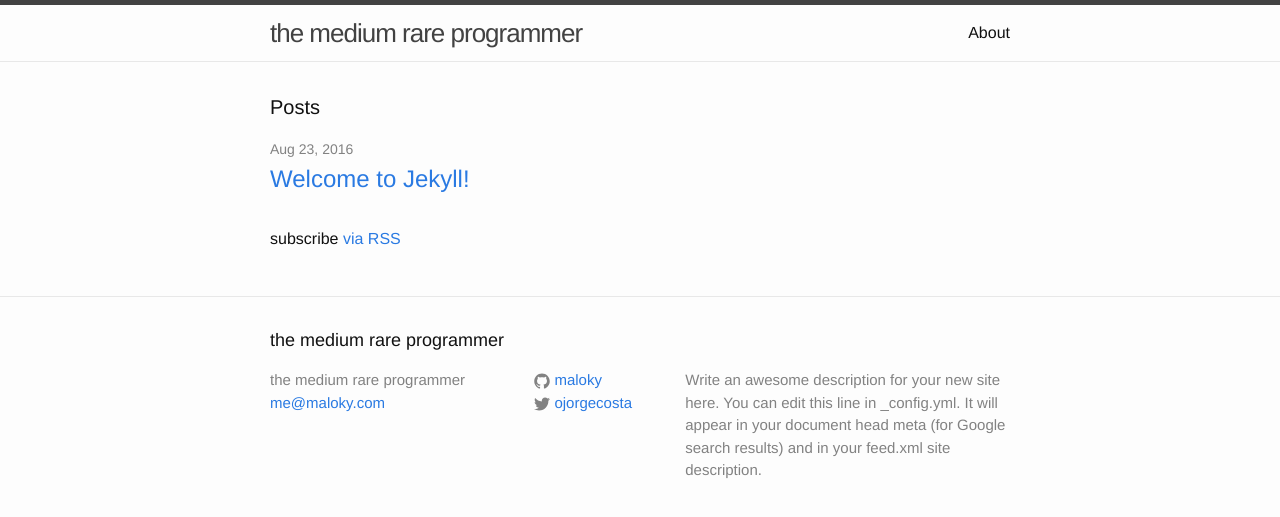
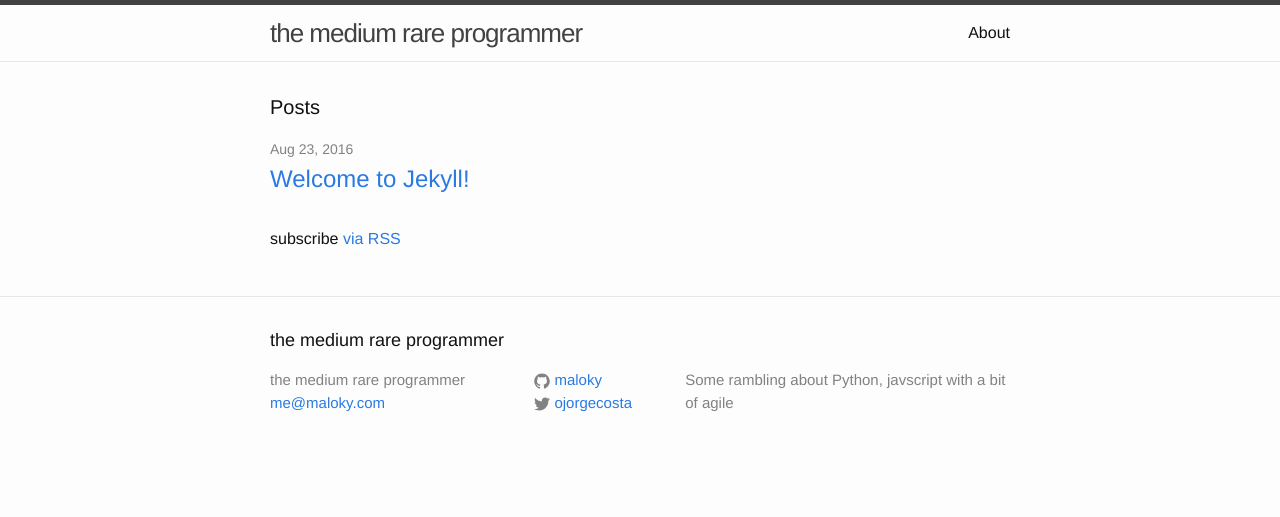
Before and after one commit to maloky/maloky.com, a Jekyll site: the page built from index.html, in a window 1280 px wide. Shown: the top 517 px of the page. Built offline with Jekyll 4.4.1, drawn with Linux system fonts in a browser that asks for light colours.

Commit message:
set url to https

```diff
--- a/_config.yml
+++ b/_config.yml
@@ -9,11 +9,9 @@
 title: the medium rare programmer
 email: me@maloky.com
 description: > # this means to ignore newlines until "baseurl:"
-  Write an awesome description for your new site here. You can edit this
-  line in _config.yml. It will appear in your document head meta (for
-  Google search results) and in your feed.xml site description.
+  Some rambling about Python, javscript with a bit of agile
 baseurl: "" # the subpath of your site, e.g. /blog
-url: "http://maloky.com" # the base hostname & protocol for your site
+url: "https://maloky.com" # the base hostname & protocol for your site
 twitter_username: ojorgecosta
 github_username:  maloky
 
```
